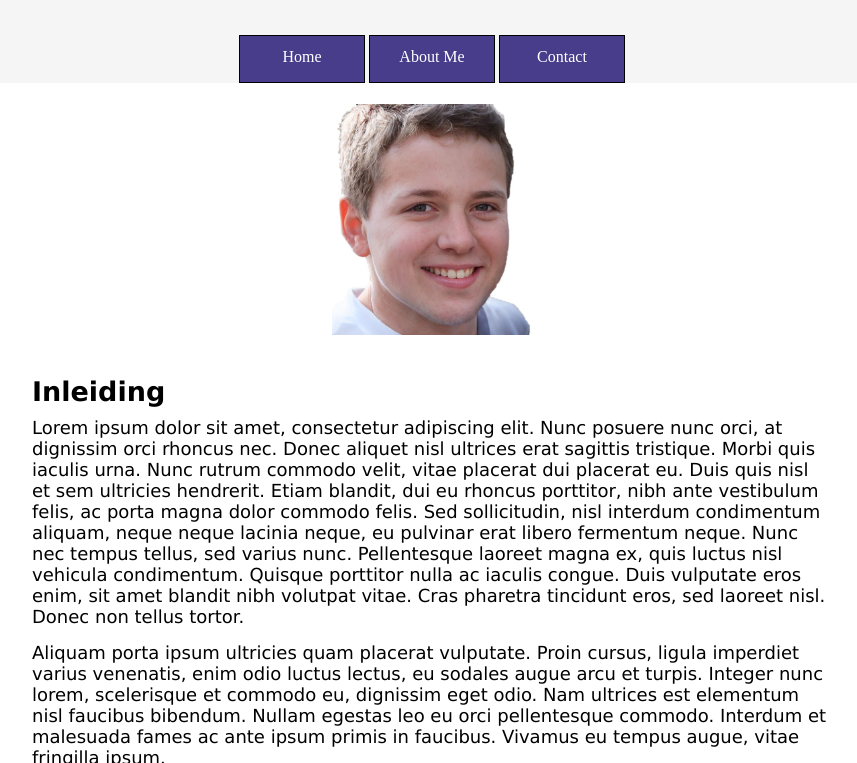
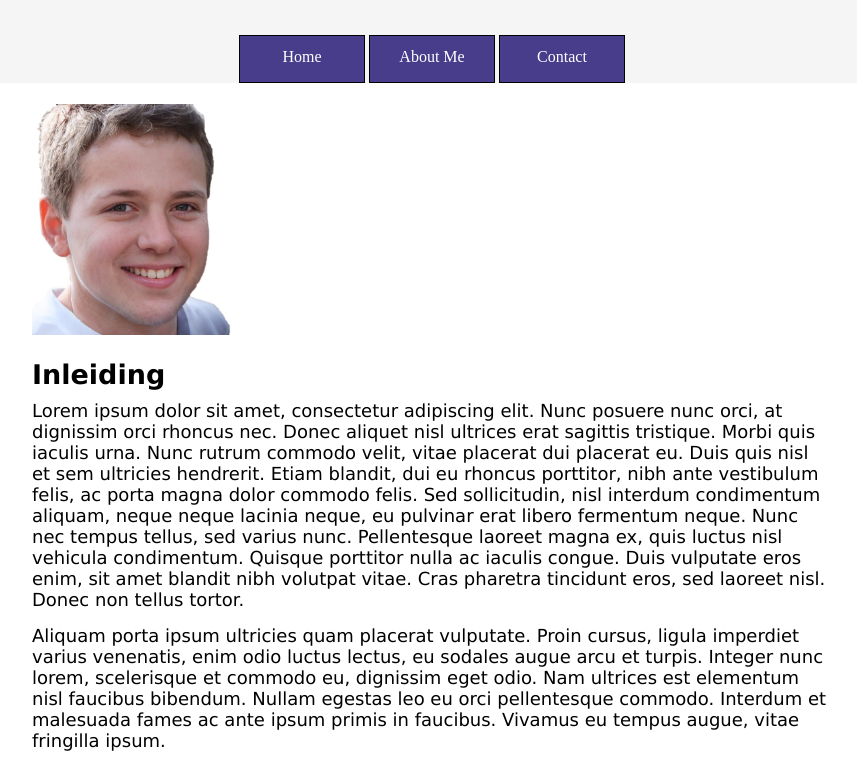
Before and after one commit to soeperhero/Les-15, a plain HTML site: page index.html in a window 1280 px wide. Shown: the part 70-833 px from the top of the page, without its empty margins (208-1065 px from the left). Drawn offline with Linux system fonts and the light colour scheme.

Commit message:
Update CSS.css

```diff
--- a/CSS/CSS.css
+++ b/CSS/CSS.css
@@ -92,8 +92,7 @@
 
 /* Photo */
 #photo {
-  display: block;
-  margin: 0 auto;
+  margin-left: 40px;
 }
 
 
@@ -168,4 +167,5 @@
   padding: 10px 0;
   text-align: center;
   width: 100%;
+
 }
```
